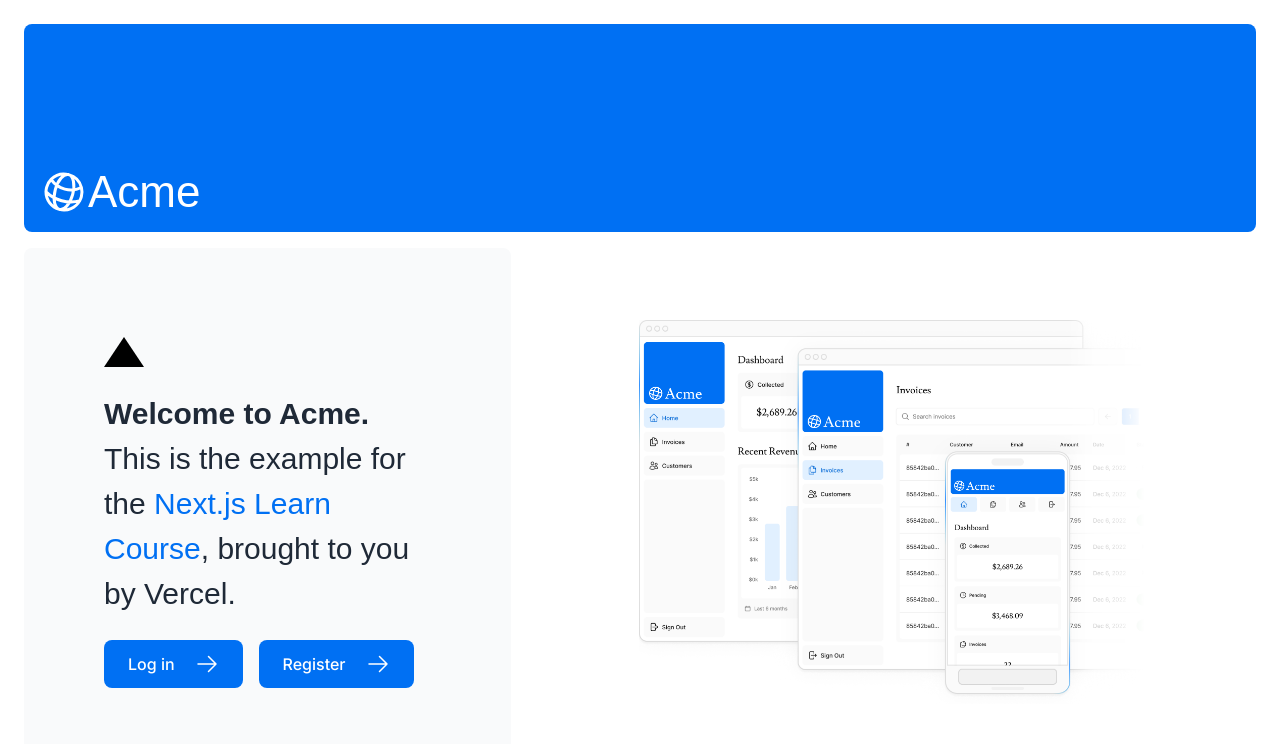
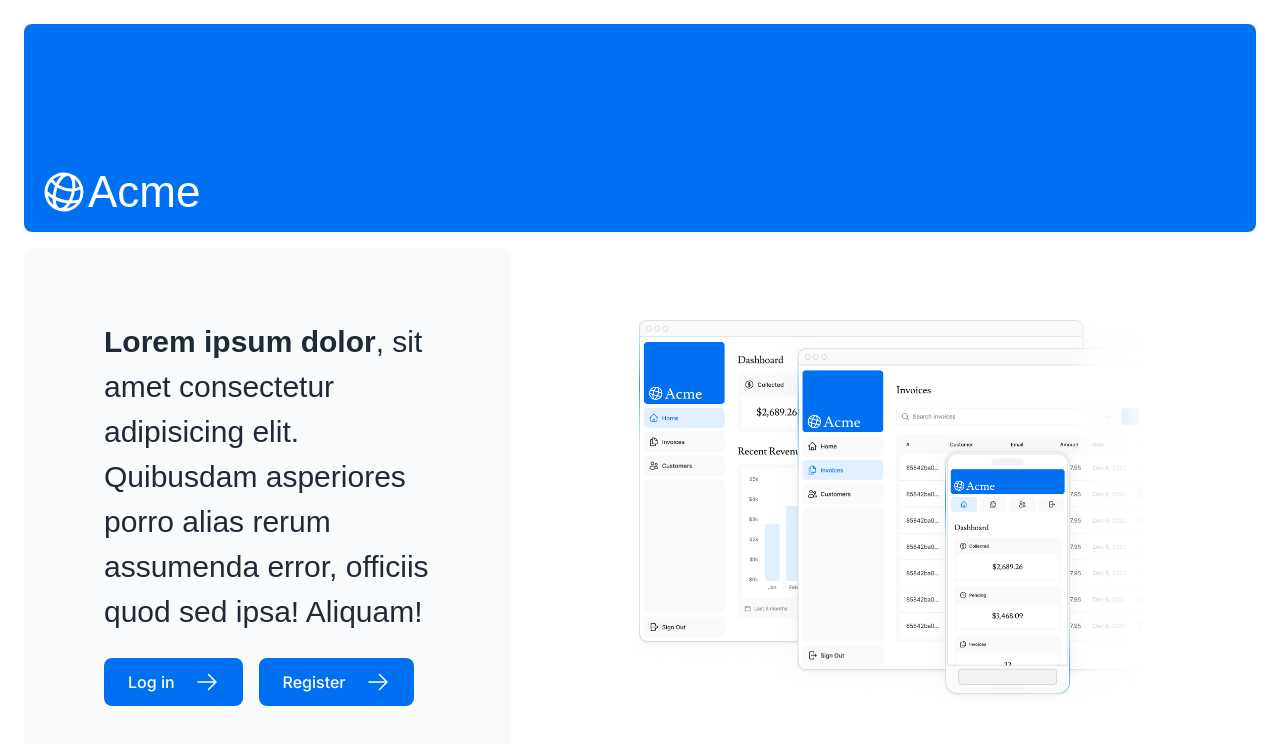
Before and after one commit to rjvillanueva89/next-experiment, a Next.js app: page / in a window 1280 px wide. Shown: the top 744 px of the page. Built offline with nearby package versions, Linux system fonts and the light colour scheme; a web font is replaced by a local one.

Commit message:
refactor: update homepage

```diff
--- a/app/page.tsx
+++ b/app/page.tsx
@@ -12,15 +12,12 @@
       </div>
       <div className="mt-4 flex grow flex-col gap-4 md:flex-row">
         <div className="flex flex-col justify-center gap-6 rounded-lg bg-gray-50 px-6 py-10 md:w-2/5 md:px-20">
-          <div className="h-0 w-0 border-b-[30px] border-l-[20px] border-r-[20px] border-b-black border-l-transparent border-r-transparent" />
           <p
             className={`${lusitana.className} text-xl text-gray-800 md:text-3xl md:leading-normal`}
           >
-            <strong>Welcome to Acme.</strong> This is the example for the{' '}
-            <a href="https://nextjs.org/learn/" className="text-blue-500">
-              Next.js Learn Course
-            </a>
-            , brought to you by Vercel.
+            <strong>Lorem ipsum dolor</strong>, sit amet consectetur adipisicing
+            elit. Quibusdam asperiores porro alias rerum assumenda error,
+            officiis quod sed ipsa! Aliquam!
           </p>
           <div className="flex gap-4">
             <Link
```
